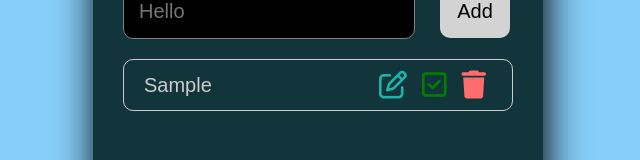
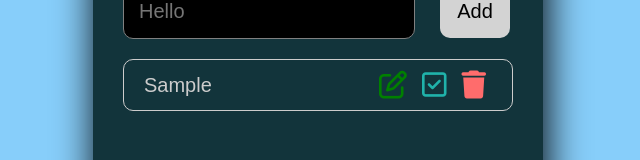
Before and after one commit to meganw22/react-todo, a React (Vite) app in the folder react-todo/: page / in a window 1280 px wide. Both pictures are taken after typing "Sample" into the empty fields and a click on the button "Add". Shown: the part 213-373 px from the top of the page, without its empty margins (322-962 px from the left). Built offline with nearby package versions, Linux system fonts and the light colour scheme.

Commit message:
Updated Form and onFormSubmit to edit a existing list item and submit

```diff
--- a/react-todo/src/App.jsx
+++ b/react-todo/src/App.jsx
@@ -7,6 +7,7 @@ import "./components/styles.css";
 const App = () => {
   const [newTask, setNewTask] = useState("");
   const [allTasks, setAllTasks] = useState([]);
+  const [editTask, setEditTask] = useState(null);
   return (
     <>
       <div className="container">
@@ -18,10 +19,16 @@ const App = () => {
               setNewTask={setNewTask}
               allTasks={allTasks}
               setAllTasks={setAllTasks}
+              editTask={editTask}
+              setEditTask={setEditTask}
             />
           </div>
           <div>
-            <ToDoList allTasks={allTasks} setAllTasks={setAllTasks} />
+            <ToDoList
+              allTasks={allTasks}
+              setAllTasks={setAllTasks}
+              setEditTask={setEditTask}
+            />
           </div>
         </div>
       </div>
--- a/react-todo/src/components/Form.jsx
+++ b/react-todo/src/components/Form.jsx
@@ -1,18 +1,45 @@
-import React, { useState } from "react";
+import React, { useEffect } from "react";
 import { v4 as uuidv4 } from "uuid";
 
-const Form = ({ allTasks, setAllTasks, newTask, setNewTask }) => {
+const Form = ({
+  input,
+  allTasks,
+  setAllTasks,
+  newTask,
+  setNewTask,
+  editTask,
+  setEditTask,
+}) => {
+  const updateTask = (title, id, completed) => {
+    const updateTask = allTasks.map((task) =>
+      task.id === id ? { title, id, completed } : task
+    );
+    setAllTasks(updateTask);
+    setEditTask("");
+  };
+  useEffect(() => {
+    if (editTask) {
+      setNewTask(editTask.title);
+    } else {
+      setNewTask("");
+    }
+  }, [editTask]);
+
   const onNewTaskChange = (event) => {
     setNewTask(event.target.value);
   };
+
   const onFormSubmit = (event) => {
     event.preventDefault();
-    if (newTask.trim() === "") return;
-
-    setAllTasks([
-      ...allTasks,
-      { id: uuidv4(), title: newTask, completed: false },
-    ]);
+    if (!editTask) {
+      setAllTasks([
+        ...allTasks,
+        { id: uuidv4(), title: newTask, completed: false },
+      ]);
+      setNewTask("");
+    } else {
+      updateTask(newTask, editTask.id, editTask.completed);
+    }
     setNewTask("");
   };
 
--- a/react-todo/src/components/ToDoList.jsx
+++ b/react-todo/src/components/ToDoList.jsx
@@ -1,6 +1,22 @@
 import React from "react";
 
-const ToDoList = ({ allTasks, setAllTasks }) => {
+const ToDoList = ({ allTasks, setAllTasks, setEditTask }) => {
+  const handleComplete = (task) => {
+    setAllTasks(
+      allTasks.map((item) => {
+        if (item.id === task.id) {
+          return { ...item, completed: !item.completed };
+        }
+        return item;
+      })
+    );
+  };
+
+  const handleEdit = ({ id }) => {
+    const findTask = allTasks.find((task) => task.id === id);
+    setEditTask(findTask);
+  };
+
   const handleDelete = ({ id }) => {
     setAllTasks(allTasks.filter((task) => task.id !== id));
   };
@@ -15,10 +31,16 @@ const ToDoList = ({ allTasks, setAllTasks }) => {
             onChange={(event) => event.preventDefault()}
           />
           <div>
-            <button className="button-complete task-button">
+            <button
+              className="button-edit task-button"
+              onClick={() => handleEdit(task)}
+            >
               <i className="far fa-edit"></i>
             </button>
-            <button className="button-edit task-button">
+            <button
+              className="button-complete task-button"
+              onClick={() => handleComplete(task)}
+            >
               <i className="far fa-check-square"></i>
             </button>
             <button
```
